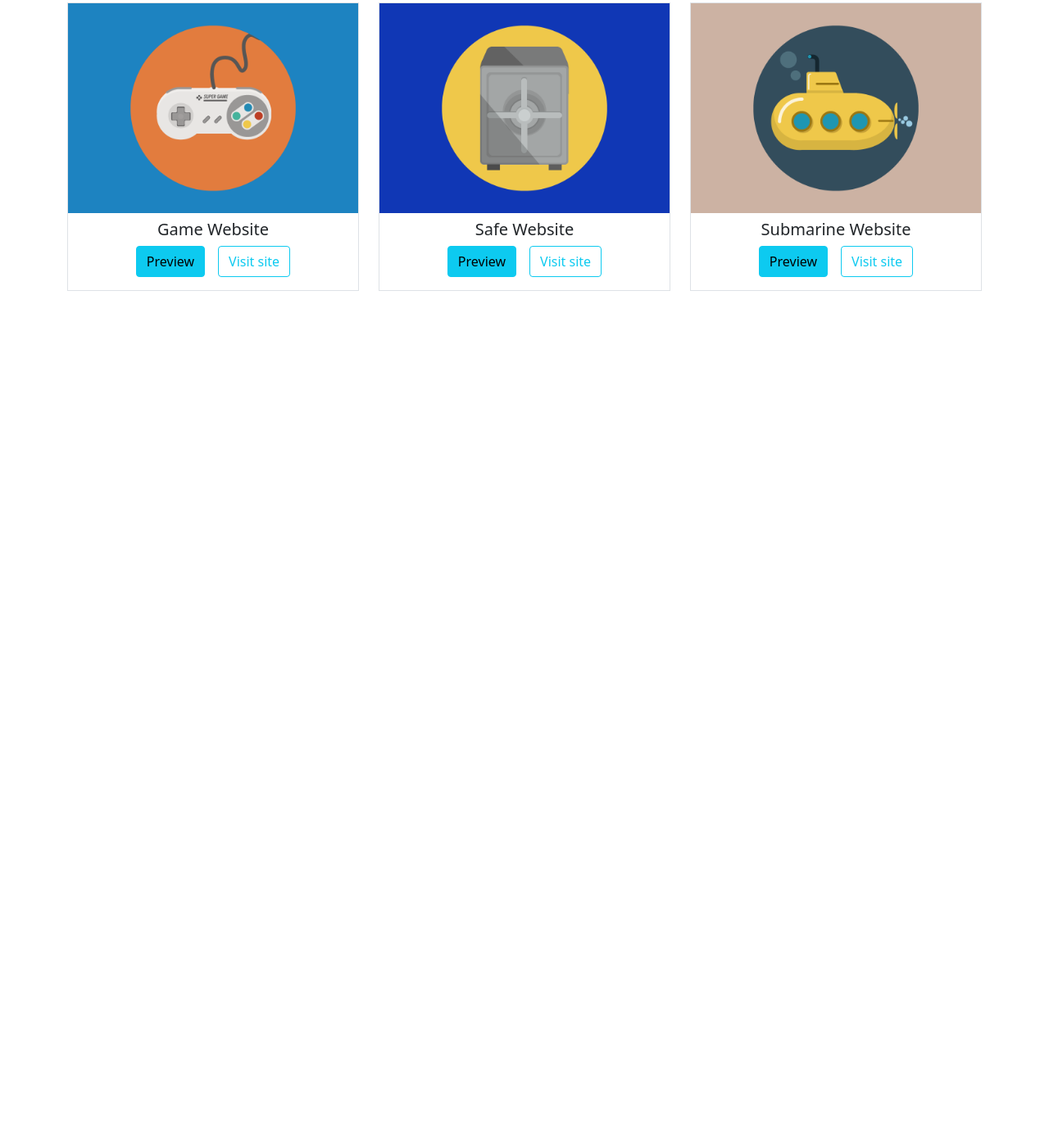
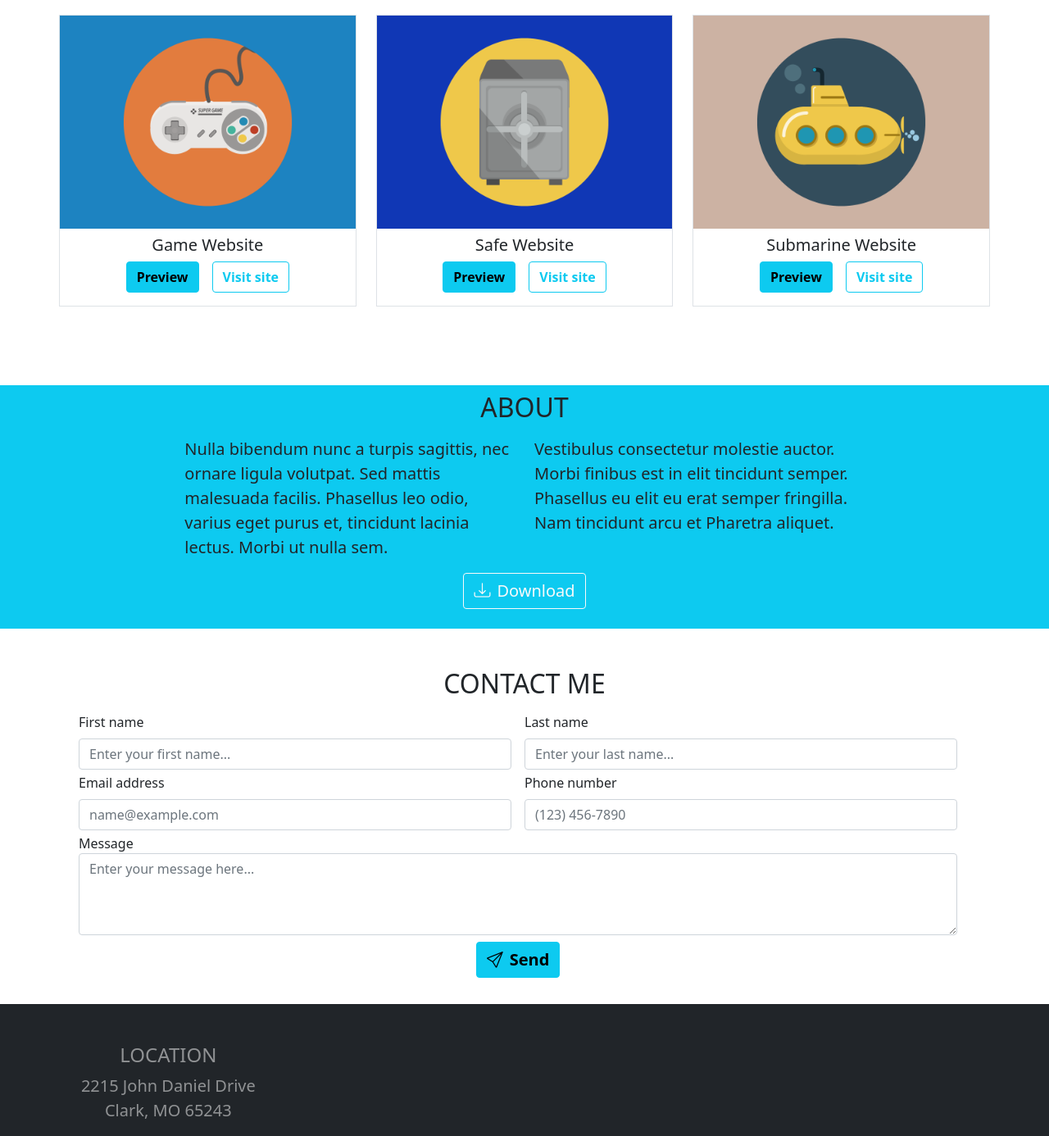
Before and after one commit to Gimmybosetti/bootstrap-freelancer, a plain HTML site: page index.html in a window 1280 px wide. Shown: the part 989-2375 px from the top of the page at 82% size. Before the commit the page ends 1440 px from the top, so only its background shows below. Drawn offline with nearby package versions, Linux system fonts and the light colour scheme.

Commit message:
completato form, quasi completo footer

```diff
--- a/index.html
+++ b/index.html
@@ -11,8 +11,8 @@
 <body>
     <!-- Navbar -->
     <nav class="navbar navbar-dark bg-dark">
-        <div class="container-fluid px-5">
-            <a href="#" class="navbar-brand text-info"><i class="text-info bi bi-code-square pe-2"></i>Portfolio</a>
+        <div class="container-fluid">
+            <a href="#" class="navbar-brand text-info"><i class="text-info bi bi-code-square ps-4 pe-2"></i>Portfolio</a>
             <a href="#contact" class="text-info text-uppercase me-2" >contact me</a>
         </div>
     </nav>
@@ -21,7 +21,7 @@
     <header>
         <div class="container-fluid text-center bg-info py-5">
             <div class="row justify-content-center">
-                <img src="img/undraw_profile_pic_ic5t.svg" class="h-25 w-25" alt="pinco pallo profile picture">
+                <img src="img/undraw_profile_pic_ic5t.svg" class="h-25 w-25 img-fluid" alt="pinco pallo profile picture">
                 <span class="fs-1 fw-bold">Pinco Pallo</span>
                 <span class="text-uppercase">web designer</span>
             </div>
@@ -30,17 +30,17 @@
 
     <!-- Main -->
     <main>
-        <div class="container">
+        <div class="container-fluid">
             <!-- Section Portfolio -->
-            <div class="row pb-5 mb-5">
-                <h2 class="text-center text-uppercase fs-4 mt-4">portfolio</h2>
+            <div class="row pb-5 mb-5 mx-5">
+                <h2 class="text-center text-uppercase fs-2 mt-4">portfolio</h2>
                 <div class="col-4 pb-5">
                     <div class="border pb-3">
                         <img src="img/portfolio/cabin.png" class="w-100 img-fluid" alt="cabin-icon">
                         <h4 class="text-center fs-5 pt-2">Cabin Website</h4>
                         <div class="d-flex justify-content-center">
-                            <button type="button" class="btn btn-info me-3">Preview</button>
-                            <button type="button" class="btn btn-outline-info">Visit site</button>
+                            <button type="button" class="btn btn-info fw-bold me-3">Preview</button>
+                            <button type="button" class="btn btn-outline-info fw-bold">Visit site</button>
                         </div>
                     </div>
                 </div>
@@ -50,8 +50,8 @@
                         <img src="img/portfolio/cake.png" class="w-100 img-fluid" alt="cake-icon">
                         <h4 class="text-center fs-5 pt-2">Cake Website</h4>
                         <div class="d-flex justify-content-center">
-                            <button type="button" class="btn btn-info me-3">Preview</button>
-                            <button type="button" class="btn btn-outline-info">Visit site</button>
+                            <button type="button" class="btn btn-info me-3 fw-bold">Preview</button>
+                            <button type="button" class="btn btn-outline-info fw-bold">Visit site</button>
                         </div>
                     </div>
                 </div>
@@ -61,8 +61,8 @@
                         <img src="img/portfolio/circus.png" class="w-100 img-fluid" alt="circus-icon">
                         <h4 class="text-center fs-5 pt-2">Circus Website</h4>
                         <div class="d-flex justify-content-center">
-                            <button type="button" class="btn btn-info me-3">Preview</button>
-                            <button type="button" class="btn btn-outline-info">Visit site</button>
+                            <button type="button" class="btn btn-info me-3 fw-bold">Preview</button>
+                            <button type="button" class="btn btn-outline-info fw-bold">Visit site</button>
                         </div>
                     </div>
                 </div>
@@ -72,8 +72,8 @@
                         <img src="img/portfolio/game.png" class="w-100 img-fluid" alt="game-icon">
                         <h4 class="text-center fs-5 pt-2">Game Website</h4>
                         <div class="d-flex justify-content-center">
-                            <button type="button" class="btn btn-info me-3">Preview</button>
-                            <button type="button" class="btn btn-outline-info">Visit site</button>
+                            <button type="button" class="btn btn-info me-3 fw-bold">Preview</button>
+                            <button type="button" class="btn btn-outline-info fw-bold">Visit site</button>
                         </div>
                     </div>
                 </div>
@@ -83,8 +83,8 @@
                         <img src="img/portfolio/safe.png" class="w-100 img-fluid" alt="safe-icon">
                         <h4 class="text-center fs-5 pt-2">Safe Website</h4>
                         <div class="d-flex justify-content-center">
-                            <button type="button" class="btn btn-info me-3">Preview</button>
-                            <button type="button" class="btn btn-outline-info">Visit site</button>
+                            <button type="button" class="btn btn-info me-3 fw-bold">Preview</button>
+                            <button type="button" class="btn btn-outline-info fw-bold">Visit site</button>
                         </div>
                     </div>
                 </div>
@@ -94,28 +94,81 @@
                         <img src="img/portfolio/submarine.png" class="w-100 img-fluid" alt="submarine-icon">
                         <h4 class="text-center fs-5 pt-2">Submarine Website</h4>
                         <div class="d-flex justify-content-center">
-                            <button type="button" class="btn btn-info me-3">Preview</button>
-                            <button type="button" class="btn btn-outline-info">Visit site</button>
+                            <button type="button" class="btn btn-info me-3 fw-bold">Preview</button>
+                            <button type="button" class="btn btn-outline-info fw-bold">Visit site</button>
                         </div>
                     </div>
                 </div>
             </div>
 
             <!-- Section About -->
-            <div class="row">
-
+            <div class="row bg-info justify-content-center pb-4 mb-5">
+                <h2 class="text-uppercase fs-2 text-center py-2">about</h2>
+                <div class="col-4">
+                    <p class="align-self-end fs-5">Nulla bibendum nunc a turpis sagittis, nec
+                        ornare ligula volutpat. Sed mattis malesuada facilis. Phasellus
+                        leo odio, varius eget purus et, tincidunt lacinia lectus. Morbi
+                        ut nulla sem.
+                    </p>
+                </div>
+                <div class="col-4">
+                    <p class="align-self-start fs-5">Vestibulus consectetur molestie auctor.
+                        Morbi finibus est in elit tincidunt semper. Phasellus eu elit eu
+                        erat semper fringilla. Nam tincidunt arcu et Pharetra aliquet.
+                    </p>
+                </div>
+                <div class="container-fluid text-center">
+                    <button type="button" class="btn btn-info border border-light text-light fs-5">
+                        <i class="bi bi-download pe-2"></i>Download
+                    </button>
+                </div>
             </div>
 
             <!-- Section Contacts -->
-            <div class="row">
-
+            <div class="row px-5">
+                <h2 class="text-center fs-2 text-uppercase" id="contact">contact me</h2>
+                <form class="row gy-1 gx-3 px-5">
+                    <div class="col-md-6">
+                        <label for="first-name" class="form-label">First name</label>
+                        <input type="text" id="first-name" class="form-control" placeholder="Enter your first name..." required>
+                    </div>
+                    <div class="col-md-6">
+                        <label for="last-name" class="form-label">Last name</label>
+                        <input type="text" id="last-name" class="form-control" placeholder="Enter your last name..." required>
+                    </div>
+                    <div class="col-md-6">
+                      <label for="email" class="form-label">Email address</label>
+                      <input type="email" class="form-control" id="email" placeholder="name@example.com" required>
+                    </div>
+                    <div class="col-md-6">
+                        <label for="cell" class="form-label">Phone number</label>
+                        <input type="tel" id="cell" class="form-control" placeholder="(123) 456-7890" required>
+                    </div>
+                    <div class="col-12">
+                        <label for="message">Message</label>
+                        <textarea class="form-control" placeholder="Enter your message here..." id="message" style="height: 100px" required></textarea>
+                    </div>
+                    <div class="col-12 text-center gy-2 pb-2 mb-4">
+                      <button type="submit" class="fs-5 fw-bold btn btn-info"><i class="me-2 fw-bold bi bi-send"></i>Send</button>
+                    </div>
+                  </form>
             </div>
         </div>
     </main>
 
     <!-- Footer -->
-    <footer>
+    <footer class="row bg-dark text-white-50 pt-5">
+        <div class="col-4 text-center">
+            <h3 class="text-uppercase fs-4">location</h3>
+            <span class="fs-5">2215 John Daniel Drive</span>
+            <p class="fs-5">Clark, MO 65243</p>
+        </div>
+        <div class="col-4">
 
+        </div>
+        <div class="col-4">
+
+        </div>
     </footer>
 
     <script src="https://cdn.jsdelivr.net/npm/bootstrap@5.1.3/dist/js/bootstrap.bundle.min.js" integrity="sha384-ka7Sk0Gln4gmtz2MlQnikT1wXgYsOg+OMhuP+IlRH9sENBO0LRn5q+8nbTov4+1p" crossorigin="anonymous"></script>
```
